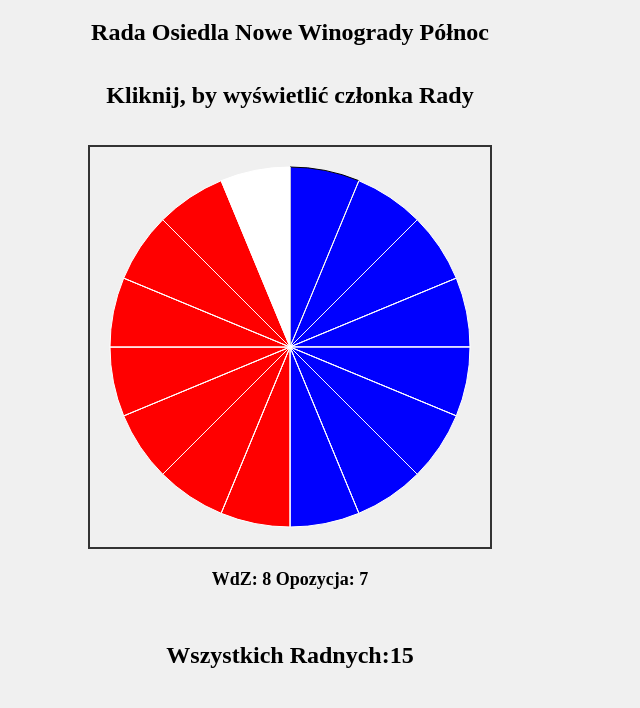
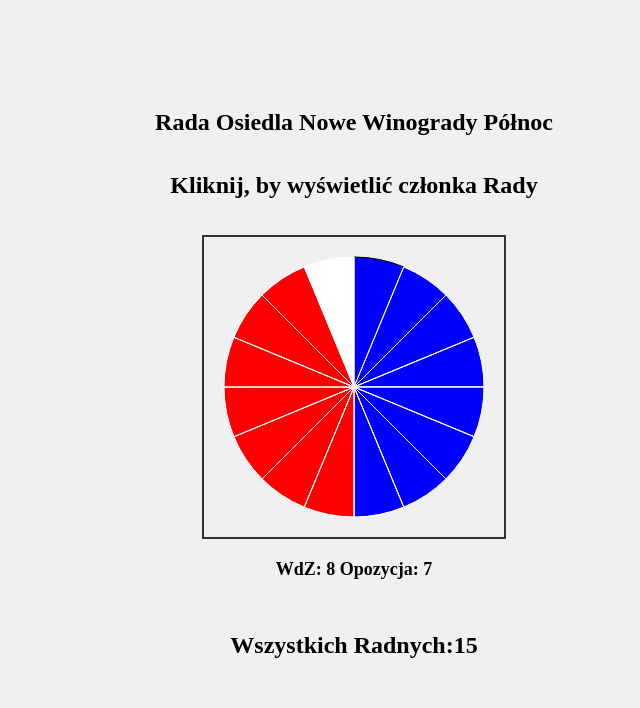
Before and after one commit to laszej/council, a plain HTML site: page index.html in a window 1280 px wide. Shown: the whole page, without its empty margins (286-926 px from the left). Drawn offline with Linux system fonts and the light colour scheme.

Commit message:
Update index.html

```diff
--- a/index.html
+++ b/index.html
@@ -6,8 +6,6 @@
     <title>Wykres kołowy w HTML Canvas</title>
     <style>
         body {
-            max-width:90vw;
-            max-height:90vh;
             display: flex;
             justify-content: center;
             align-items: center;
@@ -38,7 +36,7 @@
 <body>
     <h1>Rada Osiedla Nowe Winogrady Północ</h1>
     <h1>Kliknij, by wyświetlić członka Rady</h1>
-    <canvas id="pieChart" width="400" height="400"></canvas>
+    <canvas id="pieChart" width="300" height="300"></canvas>
     <h1 id="countInfo"></h1>
     <div id="memberName"></div>
     <h1 id="membersAll"></h1>
```
